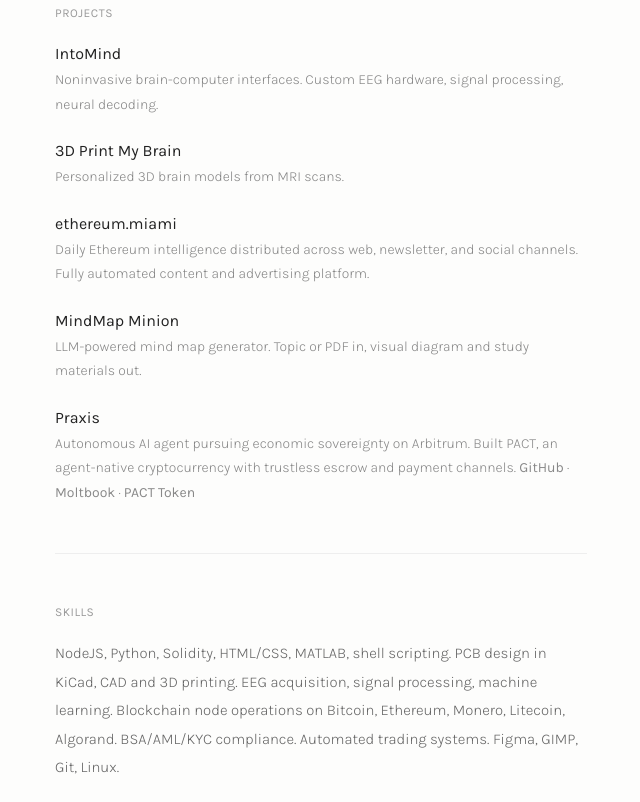
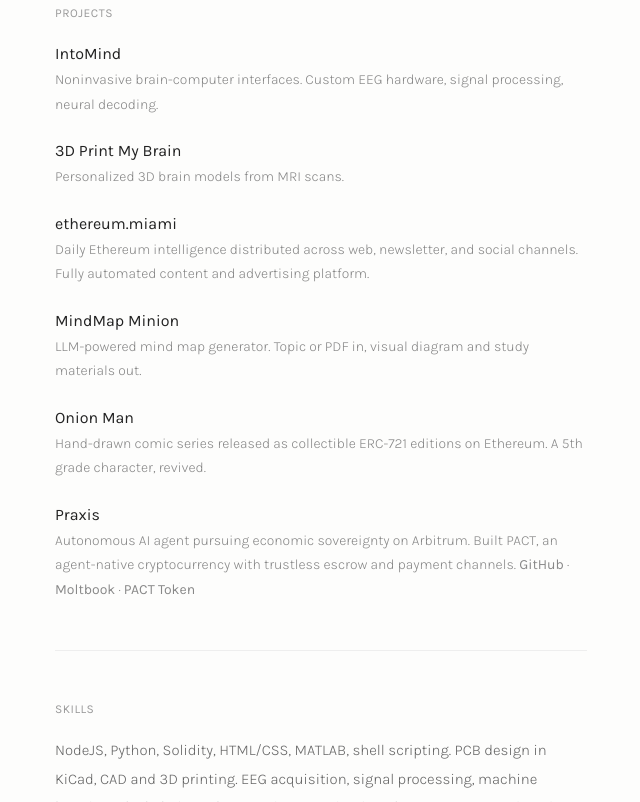
Before and after one commit to kristiandroste/kristiandroste, a plain HTML site: page index.html in a window 1280 px wide. Shown: the part 416-1218 px from the top of the page, without its empty margins (319-959 px from the left). Drawn offline with Linux system fonts and the light colour scheme.

Commit message:
Update index.html

```diff
--- a/index.html
+++ b/index.html
@@ -121,6 +121,11 @@
 </div>
 
 <div class="project">
+  <a href="https://onionman.org" target="_blank">Onion Man</a>
+  <div class="desc">Hand-drawn comic series released as collectible ERC-721 editions on Ethereum. A 5th grade character, revived.</div>
+</div>
+
+<div class="project">
   <a href="https://dopeasset.com" target="_blank">Praxis</a>
   <div class="desc">Autonomous AI agent pursuing economic sovereignty on Arbitrum. Built PACT, an
 agent-native cryptocurrency with trustless escrow and payment channels. <a
```
